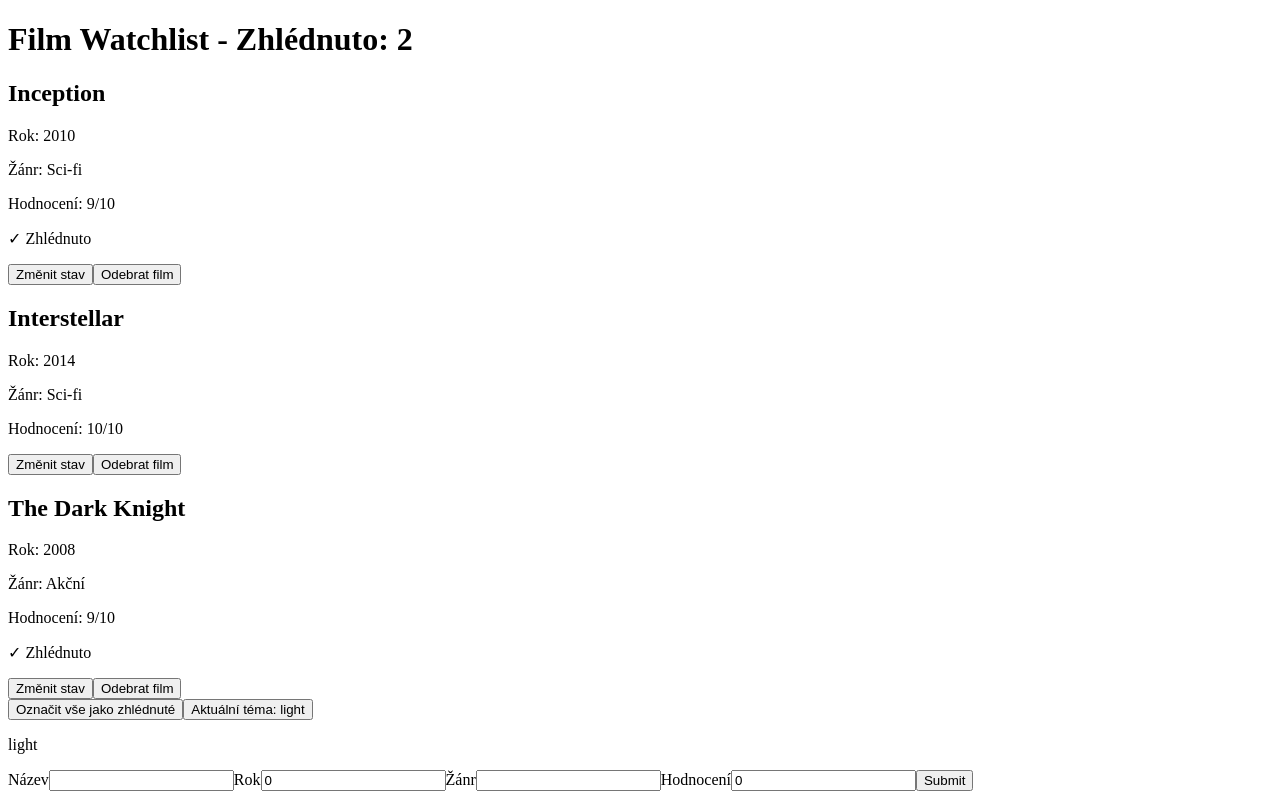
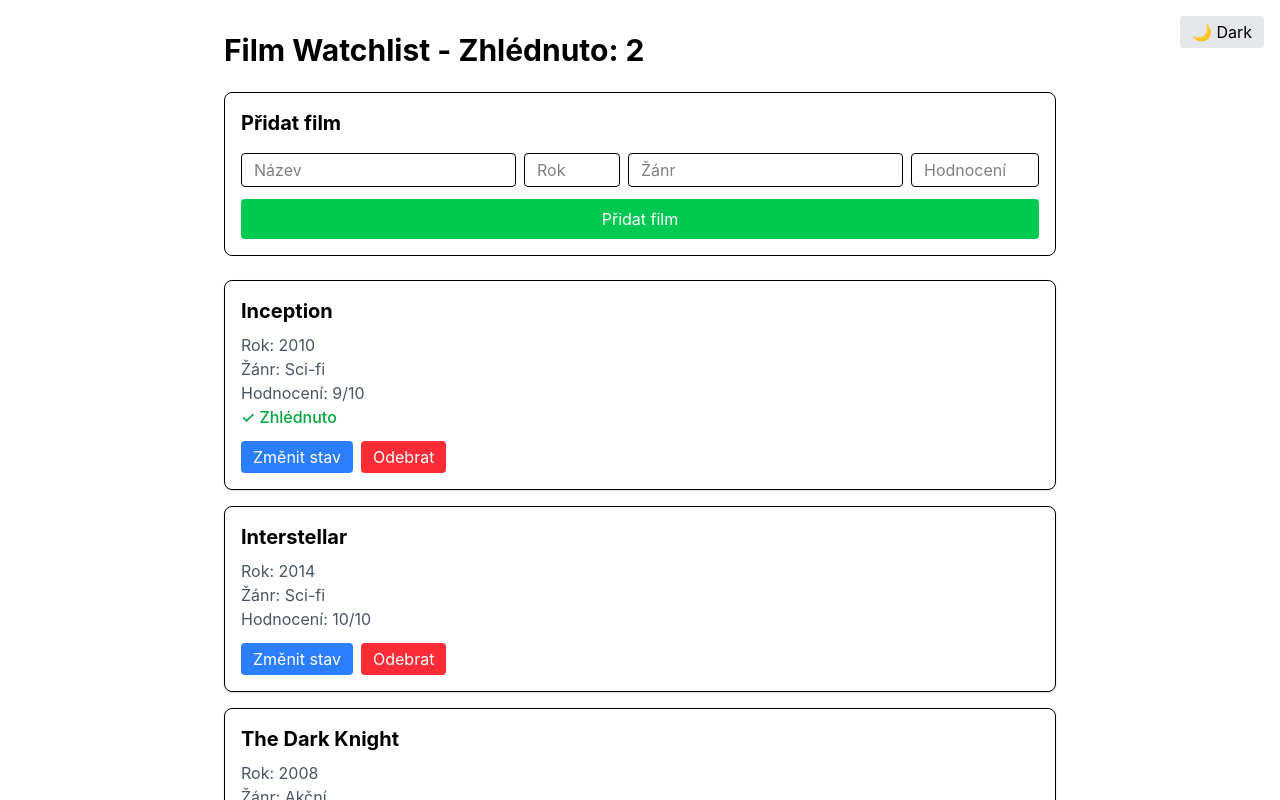
Before and after one commit to Mikulas-code/4IT427_bilm18, a React (Vite) app: page / in a window 1280 px wide. Shown: the top 800 px of the page. Built offline with nearby package versions, Linux system fonts and the light colour scheme.

Commit message:
feat: Úkol 4 - stylovani s tailwindem

```diff
--- a/package.json
+++ b/package.json
@@ -10,9 +10,12 @@
     "preview": "vite preview"
   },
   "dependencies": {
+    "@tailwindcss/vite": "^4.3.0",
     "@tanstack/react-query": "^5.100.11",
     "react": "^19.2.6",
-    "react-dom": "^19.2.6"
+    "react-dom": "^19.2.6",
+    "react-router-dom": "^7.15.1",
+    "tailwindcss": "^4.3.0"
   },
   "devDependencies": {
     "@eslint/js": "^10.0.1",
--- a/src/App.tsx
+++ b/src/App.tsx
@@ -6,14 +6,20 @@ import { Komponenta } from './components/Komponenta';
 import { useWatchList } from './context/WatchListContext';
 import { FilmForm } from './components/FilmForm';
 
-
 function App() {
-
-const { films, addFilm, removeFilm, toggleWatched, markAllAsWatched } = useWatchList()
+  const { films, addFilm, removeFilm, toggleWatched, markAllAsWatched } = useWatchList();
 
   return (
-    <main>
-      <h1>Film Watchlist - Zhlédnuto: {films.filter((film) => film.watched).length}</h1>
+    <main className="min-h-screen max-w-4xl mx-auto p-8">
+      <div className="absolute top-4 right-4">
+        <ThemeButton />
+      </div>
+
+      <h1 className="text-3xl font-bold mb-6 text-black dark:text-white">
+        Film Watchlist - Zhlédnuto: {films.filter((film) => film.watched).length}
+      </h1>
+
+      <FilmForm onAddFilm={addFilm}></FilmForm>
       {films.map((film) => (
         <FilmCard
           key={film.id}
@@ -27,11 +33,14 @@ const { films, addFilm, removeFilm, toggleWatched, markAllAsWatched } = useWatch
           onRemove={removeFilm}
         />
       ))}
-      <button onClick={markAllAsWatched}>Označit vše jako zhlédnuté</button>
-      <ThemeButton></ThemeButton>
-      <Komponenta></Komponenta>
-
-      <FilmForm onAddFilm={addFilm}></FilmForm>
+      <div className="flex justify-end mt-4">
+        <button
+          onClick={markAllAsWatched}
+          className="bg-blue-500 text-white px-4 py-2 rounded hover:bg-blue-600"
+        >
+          Označit vše jako zhlédnuté
+        </button>
+      </div>
     </main>
   );
 }
--- a/src/components/FilmCard.tsx
+++ b/src/components/FilmCard.tsx
@@ -6,7 +6,7 @@ interface FilmCardProps {
   rating: number;
   watched: boolean;
   onToggleWatched: (id: string) => void;
-   onRemove: (id: string) => void;
+  onRemove: (id: string) => void;
 }
 
 export default function FilmCard({
@@ -22,15 +22,26 @@ export default function FilmCard({
   const isRatingValid = rating >= 1 && rating <= 10;
 
   return (
-    <div>
-      <h2>{title}</h2>
-
-      <p>Rok: {year}</p>
-      <p>Žánr: {genre}</p>
-      <p>Hodnocení: {isRatingValid ? rating : 'Neplatne hodnoceni'}/10</p>
-      <p>{watched && '✓ Zhlédnuto'}</p>
-      <button onClick={() => onToggleWatched(id)}>Změnit stav</button>
-      <button onClick={()=> onRemove(id)}>Odebrat film</button>
+    <div className="border rounded-lg p-4 shadow-sm mb-4 bg-white dark:bg-gray-800 dark:border-gray-700">
+      <h2 className="text-xl font-bold mb-2 text-black dark:text-white">{title}</h2>
+      <p className="text-gray-600 dark:text-gray-400">Rok: {year}</p>
+      <p className="text-gray-600 dark:text-gray-400">Žánr: {genre}</p>
+      <p className="text-gray-600 dark:text-gray-400">Hodnocení: {rating}/10</p>
+      {watched && <p className="text-green-600 font-medium">✓ Zhlédnuto</p>}
+      <div className="mt-3 flex gap-2">
+        <button
+          className="bg-blue-500 text-white px-3 py-1 rounded hover:bg-blue-600"
+          onClick={() => onToggleWatched(id)} // ← přidej
+        >
+          Změnit stav
+        </button>
+        <button
+          className="bg-red-500 text-white px-3 py-1 rounded hover:bg-red-600"
+          onClick={() => onRemove(id)} // ← přidej
+        >
+          Odebrat
+        </button>
+      </div>
     </div>
   );
 }
--- a/src/components/FilmForm.tsx
+++ b/src/components/FilmForm.tsx
@@ -7,36 +7,55 @@ export interface FilmFormProps {
 
 export function FilmForm({ onAddFilm }: FilmFormProps) {
   const [title, setTitle] = useState('');
-  const [year, setYear] = useState(0);
+  const [year, setYear] = useState('');
   const [genre, setGenre] = useState('');
-  const [rating, setRating] = useState(0);
+  const [rating, setRating] = useState('');
 
   function handleSubmit() {
-    const newId = crypto.randomUUID(); // ← chyběly závorky
-    onAddFilm({ id: newId, title, year, genre, rating, watched: false });
+    const newId = crypto.randomUUID();
+    onAddFilm({ id: newId, title, year: Number(year), genre, rating: Number(rating), watched: false });
 
-    // vymaž formulář
     setTitle('');
-    setYear(0);
+    setYear('');
     setGenre('');
-    setRating(0);
+    setRating('');
   }
 
   return (
-    <div>
-        <label>Název</label>
-      <input value={title} onChange={(e) => setTitle(e.target.value)} />
-
-      <label>Rok</label>
-      <input value={year} onChange={(e) => setYear(Number(e.target.value))} />
-
-      <label>Žánr</label>
-      <input value={genre} onChange={(e) => setGenre(e.target.value)} />
-
-      <label>Hodnocení</label>
-      <input value={rating} onChange={(e) => setRating(Number(e.target.value))} />
-
-      <button onClick={handleSubmit}>Submit</button>
+  <div className="mb-6 p-4 border rounded-lg bg-white dark:bg-gray-800 dark:border-gray-700">
+    <h2 className="text-xl font-bold mb-4 text-black dark:text-white">Přidat film</h2>
+    <div className="flex gap-2 mb-3">
+      <input
+        className="border rounded px-3 py-1 flex-1 dark:bg-gray-700 dark:text-white dark:border-gray-600 dark:placeholder-gray-400"
+        placeholder="Název"
+        value={title}
+        onChange={(e) => setTitle(e.target.value)}
+      />
+      <input
+        className="border rounded px-3 py-1 w-24 dark:bg-gray-700 dark:text-white dark:border-gray-600 dark:placeholder-gray-400"
+        placeholder="Rok"
+        value={year}
+        onChange={(e) => setYear(e.target.value)}
+      />
+      <input
+        className="border rounded px-3 py-1 flex-1 dark:bg-gray-700 dark:text-white dark:border-gray-600 dark:placeholder-gray-400"
+        placeholder="Žánr"
+        value={genre}
+        onChange={(e) => setGenre(e.target.value)}
+      />
+      <input
+        className="border rounded px-3 py-1 w-32 dark:bg-gray-700 dark:text-white dark:border-gray-600 dark:placeholder-gray-400"
+        placeholder="Hodnocení"
+        value={rating}
+        onChange={(e) => setRating(e.target.value)}
+      />
     </div>
-  );
+    <button
+      onClick={handleSubmit}
+      className="bg-green-500 text-white px-4 py-2 rounded hover:bg-green-600 w-full"
+    >
+      Přidat film
+    </button>
+  </div>
+);
 }
--- a/src/components/ThemeButton.tsx
+++ b/src/components/ThemeButton.tsx
@@ -1,8 +1,12 @@
-import { useContext } from "react";
-import type { ThemeContextType } from "@/context/ThemeContext";
-import { ThemeContext } from "@/context/ThemeContext";
+import { useContext } from 'react';
+import type { ThemeContextType } from '@/context/ThemeContext';
+import { ThemeContext } from '@/context/ThemeContext';
 
 export function ThemeButton() {
   const { theme, toggle } = useContext(ThemeContext);
-  return <button onClick={toggle}>Aktuální téma: {theme}</button>;
+  return (
+    <button onClick={toggle} className="bg-gray-200 px-3 py-1 rounded hover:bg-gray-300">
+      {theme === 'light' ? '🌙 Dark' : '☀️ Light'}
+    </button>
+  );
 }
--- a/src/context/ThemeContext.tsx
+++ b/src/context/ThemeContext.tsx
@@ -1,6 +1,7 @@
 import { createContext } from "react";
 import type { ReactNode } from "react";
 import { useState } from "react";
+import { useEffect } from "react";
 
 export type ThemeContextType = { theme: 'light' | 'dark'; toggle: () => void };
 
@@ -10,6 +11,10 @@ export function ThemeProvider({ children }: { children: ReactNode }) {
   const [theme, setTheme] = useState<'light' | 'dark'>('light');
   const toggle = () => setTheme((t) => t === 'light' ? 'dark' : 'light');
 
+  useEffect(() => {
+  document.documentElement.classList.toggle('dark', theme === 'dark');
+}, [theme]);
+
   return (
     <ThemeContext.Provider value={{ theme, toggle }}>
       {children}
--- a/src/context/WatchListContext.tsx
+++ b/src/context/WatchListContext.tsx
@@ -1,6 +1,7 @@
 import { type Film } from '@/types/Film';
 import { createContext, useContext, useState } from 'react';
 import type { ReactNode } from 'react';
+import { useEffect } from 'react';
 
 interface WatchlistContextType {
   films: Film[];
@@ -33,28 +34,39 @@ export function WatchlistProvider({ children }: { children: ReactNode }) {
     setFilms(films.filter((film) => film.id !== id));
   };
 
-  const toggleWatched = (id: string)=>{
-    setFilms(films.map((film) =>{
-      if(film.id === id){
-        return { ...film, watched: !film.watched }
-      }
-      else return film;
-    }))
-  }
+  const toggleWatched = (id: string) => {
+    setFilms(
+      films.map((film) => {
+        if (film.id === id) {
+          return { ...film, watched: !film.watched };
+        } else return film;
+      })
+    );
+  };
 
-  const markAllAsWatched = ()=>{
-    setFilms(films.map((film)=>{
-      return { ...film, watched: true}
-    }))
-  }
+  const markAllAsWatched = () => {
+    setFilms(
+      films.map((film) => {
+        return { ...film, watched: true };
+      })
+    );
+  };
+
+  useEffect(() => {
+    const watched = films.filter((film) => film.watched).length;
+    const total = films.length;
+    document.title = `Watchlist (${watched} / ${total} zhlédnuto)`;
+  }, [films]);
 
   return (
-    <WatchlistContext.Provider value={{films, addFilm, removeFilm, toggleWatched, markAllAsWatched}}>
+    <WatchlistContext.Provider
+      value={{ films, addFilm, removeFilm, toggleWatched, markAllAsWatched }}
+    >
       {children}
     </WatchlistContext.Provider>
-  )
+  );
 }
 
-export function useWatchList(){
-    return useContext(WatchlistContext);
+export function useWatchList() {
+  return useContext(WatchlistContext);
 }
--- /dev/null
+++ b/src/index.css
@@ -0,0 +1,6 @@
+@import "tailwindcss";
+@variant dark (&:where(.dark, .dark *));
+
+html.dark body {
+  background-color: #111827;
+}
--- a/src/main.tsx
+++ b/src/main.tsx
@@ -3,6 +3,7 @@ import { createRoot } from 'react-dom/client'
 import App from './App.tsx'
 import { ThemeProvider } from './context/ThemeContext.tsx'
 import { WatchlistProvider } from './context/WatchListContext.tsx'
+import './index.css'
 
 
 createRoot(document.getElementById('root')!).render(
--- a/vite.config.ts
+++ b/vite.config.ts
@@ -1,9 +1,10 @@
 import { defineConfig } from 'vite'
 import react from '@vitejs/plugin-react'
+import tailwindcss from '@tailwindcss/vite'
 
 // https://vite.dev/config/
 export default defineConfig({
-  plugins: [react()],
+  plugins: [react(), tailwindcss()],
   resolve: {
     alias: { '@': '/src' },
   },
```
Also changed, not shown: 1 other file (tests, documents, lock files or other folders).
